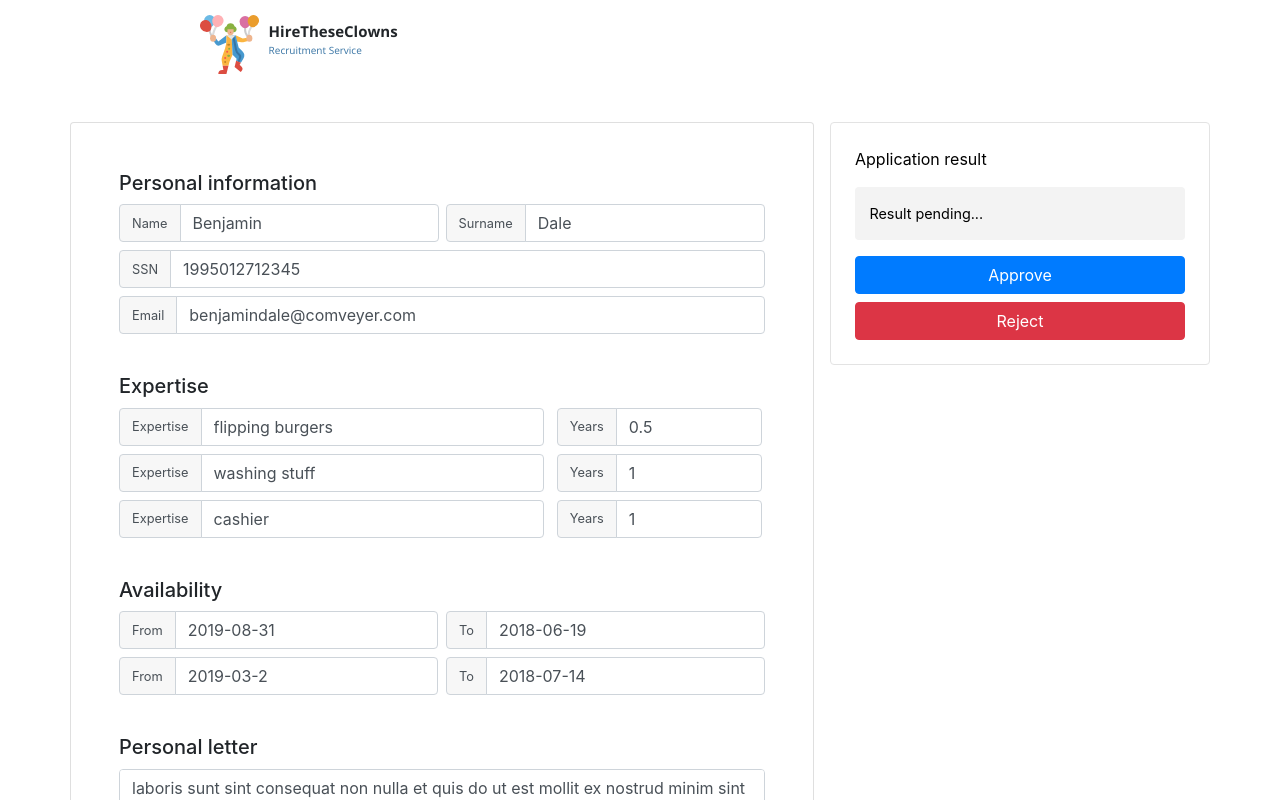
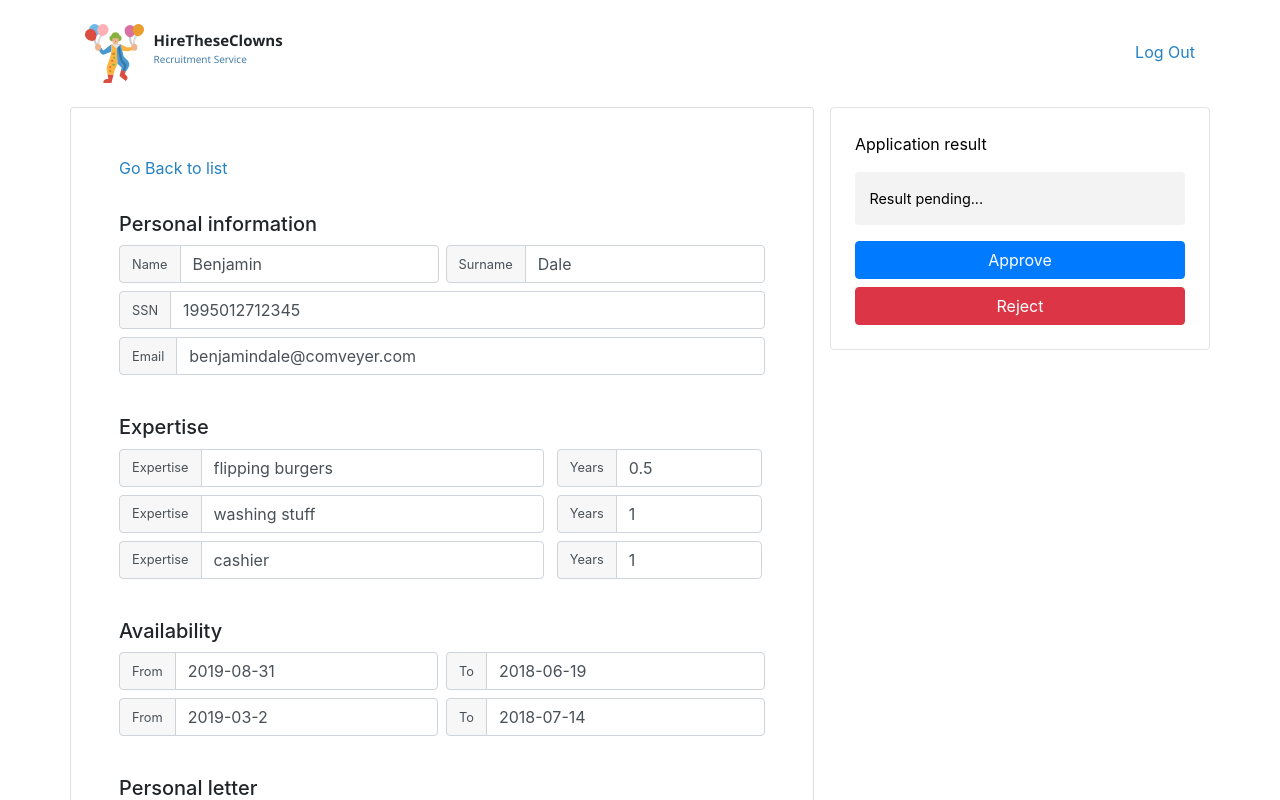
Before and after one commit to LinusBF/iv1201-frontend, a React app: page /SingleApplication in a window 1280 px wide. Shown: the top 800 px of the page. Built offline with nearby package versions, Linux system fonts and the light colour scheme.

Commit message:
created the main menu component and added Logo to it

```diff
--- a/client/components/applicationForm/ApplicationForm.js
+++ b/client/components/applicationForm/ApplicationForm.js
@@ -11,7 +11,7 @@ import ExpertiseComponent from './childComponents/expertisepicker/ExpertiseCompo
 import DatePickerComponent from './childComponents/datepicker/DatePickerComponent';
 import PersonalDetailsComponent from './childComponents/PersonalDetailsComponent';
 import LetterComponent from './childComponents/LetterComponent';
-import Logo from '../logo/Logo';
+import Logo from '../menu/Logo';
 
 class ApplicationForm extends Component {
   constructor(props) {
--- a/client/components/login/Login.js
+++ b/client/components/login/Login.js
@@ -5,7 +5,7 @@ import {connect} from 'react-redux';
 import {Formik} from 'formik';
 import {login} from '../../redux/actions';
 import './Login.css';
-import Logo from '../logo/Logo';
+import Logo from '../menu/Logo';
 import {loginFormSchema} from '../../yupSchemas/loginSchema';
 
 class Login extends Component {
--- a/client/components/logo/Logo.css
+++ b/client/components/menu/Logo.css
@@ -1,7 +1,5 @@
 .logo {
     display: flex;
-    margin-left: 200px;
-    margin-top: 15px;
 }
 
 .logoright {
--- /dev/null
+++ b/client/components/menu/MainMenu.css
@@ -0,0 +1,3 @@
+#mainMenu {
+    margin-bottom: -1.5rem !important;
+}
--- /dev/null
+++ b/client/components/menu/MainMenu.js
@@ -0,0 +1,28 @@
+import React, {Component} from 'react';
+import Logo from './Logo';
+import './MainMenu.css';
+
+class MainMenu extends Component {
+  constructor(props) {
+    super(props);
+    this.state = {};
+  }
+  render() {
+    return (
+      <div id={'mainMenu'} className={'container'}>
+        <div className="d-flex mt-4">
+          <div className={'w-100'}>
+            <Logo />
+          </div>
+          <div className={'flex-shrink-0 mt-3'}>
+            <div>
+              <a href="#">Log Out</a>
+            </div>
+          </div>
+        </div>
+      </div>
+    );
+  }
+}
+
+export default MainMenu;
--- a/client/components/register/Register.js
+++ b/client/components/register/Register.js
@@ -4,7 +4,7 @@ import {Form, Button, ButtonToolbar} from 'react-bootstrap';
 import {connect} from 'react-redux';
 import {login} from '../../redux/actions';
 import '../login/Login.css';
-import Logo from '../logo/Logo';
+import Logo from '../menu/Logo';
 import {Formik} from 'formik';
 import {loginFormSchema} from '../../yupSchemas/loginSchema';
 
--- a/client/components/singleApplication/singleApplication.css
+++ b/client/components/singleApplication/singleApplication.css
@@ -1,3 +1,6 @@
+a:link, a:visited {
+    color: #2482C3;
+}
 h5 {
     margin-top: 2rem;
     margin-bottom: 0.6rem;
--- a/client/components/singleApplication/singleApplication.js
+++ b/client/components/singleApplication/singleApplication.js
@@ -1,6 +1,5 @@
 import React, {Component} from 'react';
 import './singleApplication.css';
-import Logo from '../logo/Logo';
 import {
   firstName,
   lastName,
@@ -16,6 +15,7 @@ import ExpertiseViewComponent from './childComponents/ExpertiseViewComponent';
 import AvailabilityViewComponent from './childComponents/AvailabilityViewComponent';
 import LetterViewComponent from './childComponents/LetterViewComponent';
 import ApprovalComponent from './childComponents/ApprovalComponent';
+import MainMenu from '../menu/MainMenu';
 
 class SingleApplication extends Component {
   constructor(props) {
@@ -26,12 +26,13 @@ class SingleApplication extends Component {
   render() {
     console.log(firstName);
     return (
-      <div className="container-flui">
-        <Logo />
+      <div className="container-fluid">
+        <MainMenu />
         <div className="container">
           <div className="row mt-5">
             <div className="col-sm-8 p-0 pr-md-3 m-2 m-sm-0">
               <div className="card p-5 mt-0">
+                <a href="#">Go Back to list</a>
                 <h5>Personal information</h5>
                 <PersonalDetailsViewComponent data={this.personalData} />
                 <h5>Expertise</h5>
```
Also changed, not shown: client/components/menu/Logo.js (renamed from client/components/logo/Logo.js).
